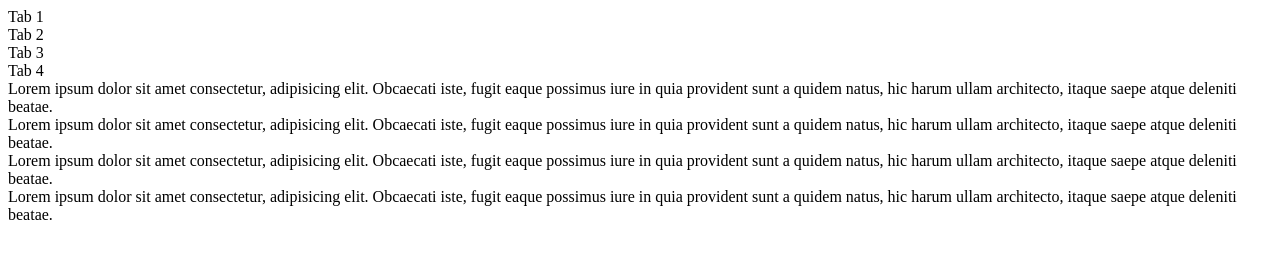
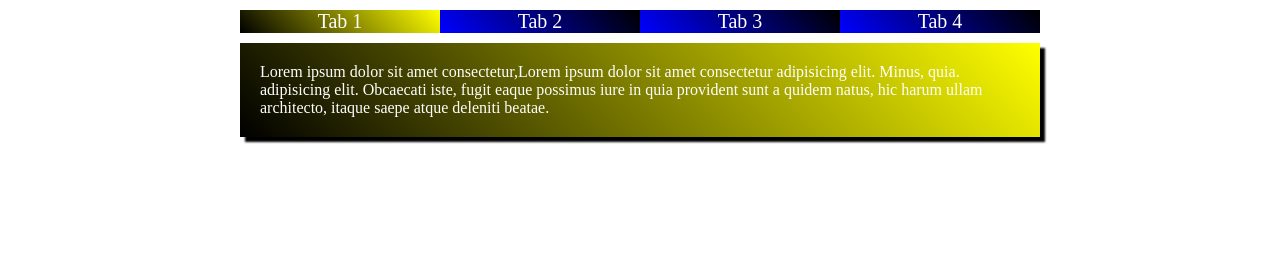
Before and after one commit to nrcool/DOM, a plain HTML site: page workSheets/JQUERY/tablist/tabmenu.html in a window 1280 px wide. Drawn offline with Linux system fonts and the light colour scheme.

Commit message:
css styling added

```diff
--- a/workSheets/JQUERY/tablist/tabmenu.html
+++ b/workSheets/JQUERY/tablist/tabmenu.html
@@ -5,19 +5,68 @@
     <meta name="viewport" content="width=device-width, initial-scale=1.0">
     <meta http-equiv="X-UA-Compatible" content="ie=edge">
     <title>Tab menu</title>
+    <style>
+        *{
+            margin: 0;
+            padding: 0;
+            box-sizing: border-box;
+        }
+    body{
+        width: 100%;
+        height: 10vh;
+    }
+    .tabmenu{
+        display: flex;
+        width: 100%;
+        padding: 10px;
+        justify-content: center;
+    }
+    .menu{
+        width: 200px;
+        font-size: 20px;
+        color: white;
+        background: linear-gradient(45deg,blue,black);
+        text-align: center;
+        cursor: pointer;
+        transition: 1s;
+    }
+    .menu:hover{
+        background: linear-gradient(45deg,black,yellow)
+    }
+    #active{background: linear-gradient(45deg,black,yellow)}
+    .tabcontent{
+        position: relative;
+        width: 800px;
+        margin: 0 auto;
+    }
+    .tabcontent>div{
+        padding: 20px;
+        position: absolute;
+        top: 0;
+        left: 0;
+        box-shadow: 5px 5px 2px black;
+        display: none;
+        color: white;
+        background: linear-gradient(45deg,black,yellow);
+    }
+    #main{
+        display: block;
+    }
+
+    </style>
 </head>
 <body>
     <div class="tabmenu">
-        <div class="menu">Tab 1</div>
-        <div class="menu1">Tab 2</div>
-        <div class="menu1">Tab 3</div>
-        <div class="menu1">Tab 4</div>
+        <div class="menu" id="active">Tab 1</div>
+        <div class="menu">Tab 2</div>
+        <div class="menu">Tab 3</div>
+        <div class="menu">Tab 4</div>
     </div>
     <div class="tabcontent">
-        <div class="tabdisplay">Lorem ipsum dolor sit amet consectetur, adipisicing elit. Obcaecati iste, fugit eaque possimus iure in quia provident sunt a quidem natus, hic harum ullam architecto, itaque saepe atque deleniti beatae.</div>
-        <div class="tabdisplay">Lorem ipsum dolor sit amet consectetur, adipisicing elit. Obcaecati iste, fugit eaque possimus iure in quia provident sunt a quidem natus, hic harum ullam architecto, itaque saepe atque deleniti beatae.</div>
-        <div class="tabdisplay">Lorem ipsum dolor sit amet consectetur, adipisicing elit. Obcaecati iste, fugit eaque possimus iure in quia provident sunt a quidem natus, hic harum ullam architecto, itaque saepe atque deleniti beatae.</div>
-        <div class="tabdisplay">Lorem ipsum dolor sit amet consectetur, adipisicing elit. Obcaecati iste, fugit eaque possimus iure in quia provident sunt a quidem natus, hic harum ullam architecto, itaque saepe atque deleniti beatae.</div>
+        <div id="main">Lorem ipsum dolor sit amet consectetur,Lorem ipsum dolor sit amet consectetur adipisicing elit. Minus, quia. adipisicing elit. Obcaecati iste, fugit eaque possimus iure in quia provident sunt a quidem natus, hic harum ullam architecto, itaque saepe atque deleniti beatae.</div>
+        <div >Lorem ipsum dolor sit amet consectetur, adipisicing Lorem ipsum dolor sit amet consectetur adipisicing elit. Cum reprehenderit enim veritatis laboriosam, suscipit corporis labore optio odio tempora modi debitis explicabo numquam qui facere. Magni ipsam recusandae hic. Natus. Obcaecati iste, fugit eaque possimus iure in quia provident sunt a quidem natus, hic harum ullam architecto, itaque saepe atque deleniti beatae.</div>
+        <div>Lorem ipsum dolor sit amet consectetur,Lorem ipsum dolor, sit amet consectetur adipisicing elit. Excepturi tenetur incidunt et quibusdam aspernatur nihil! adipisicing elit. Obcaecati iste, fugit eaque possimus iure in quia provident sunt a quidem natus, hic harum ullam architecto, itaque saepe atque deleniti beatae.</div>
+        <div>Lorem ipsum dolor sit amet consectetur, adipisicing elit. Obcaecati iste, fugit eaque possimus iure Lorem ipsum, dolor sit amet consectetur adipisicing elit. Voluptates saepe dignissimos ex eveniet alias beatae explicabo, modi corrupti ad necessitatibus architecto provident fuga fugit vero? in quia provident sunt a quidem natus, hic harum ullam architecto, itaque saepe atque deleniti beatae.</div>
     </div>
 </body>
 </html>
```
